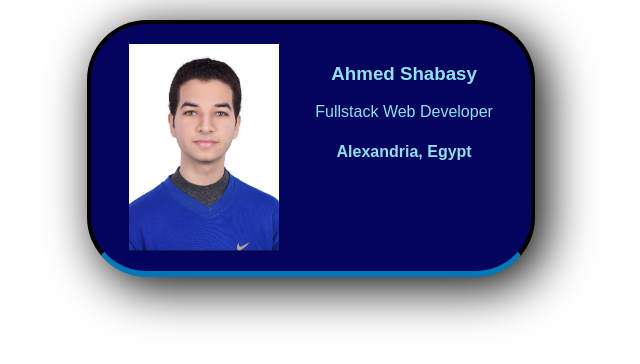
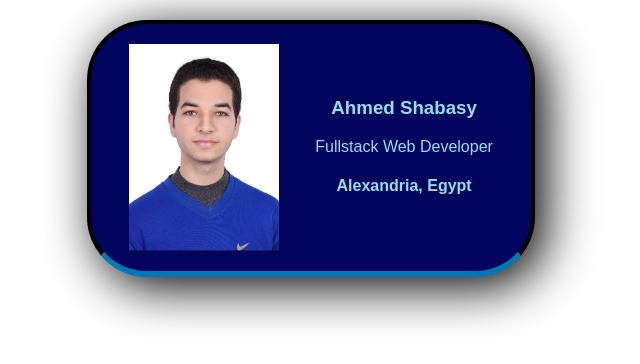
Before and after one commit to Ahmed-Shabasy/Digital-Business-Card, a plain HTML site: page index.html in a window 1280 px wide. Shown: the whole page, without its empty margins (329-969 px from the left). Drawn offline with Linux system fonts and the light colour scheme.

Commit message:
Fix centering, remove comments

```diff
--- a/styles.css
+++ b/styles.css
@@ -20,30 +20,12 @@ body {
     color: #90E0EF;
     border-bottom: 6px solid #0077B6;
     box-shadow: 10px 10px 50px black;
-
-    /*
-    Challenge:
-    Find a color palette you like on Coolors.co
-    and use it in your business card.
-     */
 }
 
 .border-blue {
     border: 1px dotted blue;
 }
 
-.info:hover {
+.info {
     margin: auto 0;
 }
-
-/*
-Stretch goals:
-Find other ways you can personalize
-the design of your business card, e.g.:
-- change the border(s)
-- add border radius
-- shuffle the layout
-- shadows        🤯
-- hover effects  🤯🤯
-- animations     🤯🤯🤯
-*/
```
